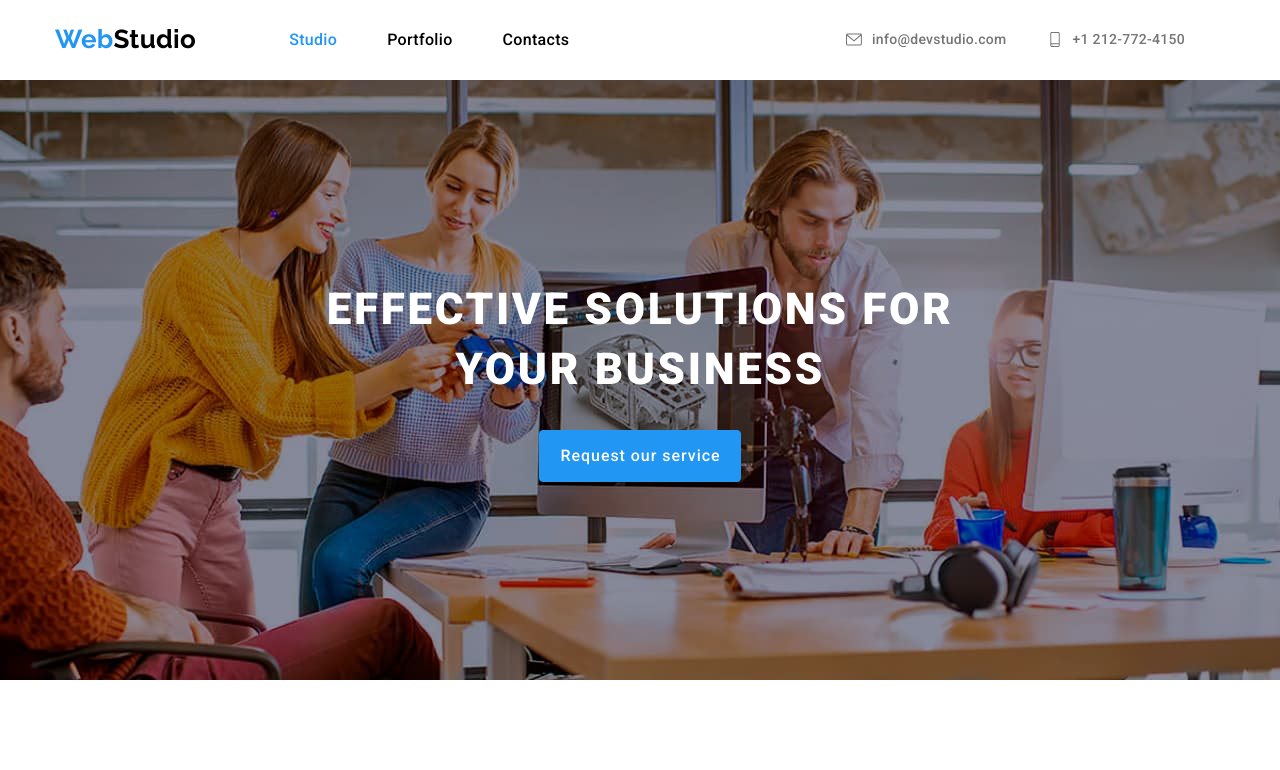
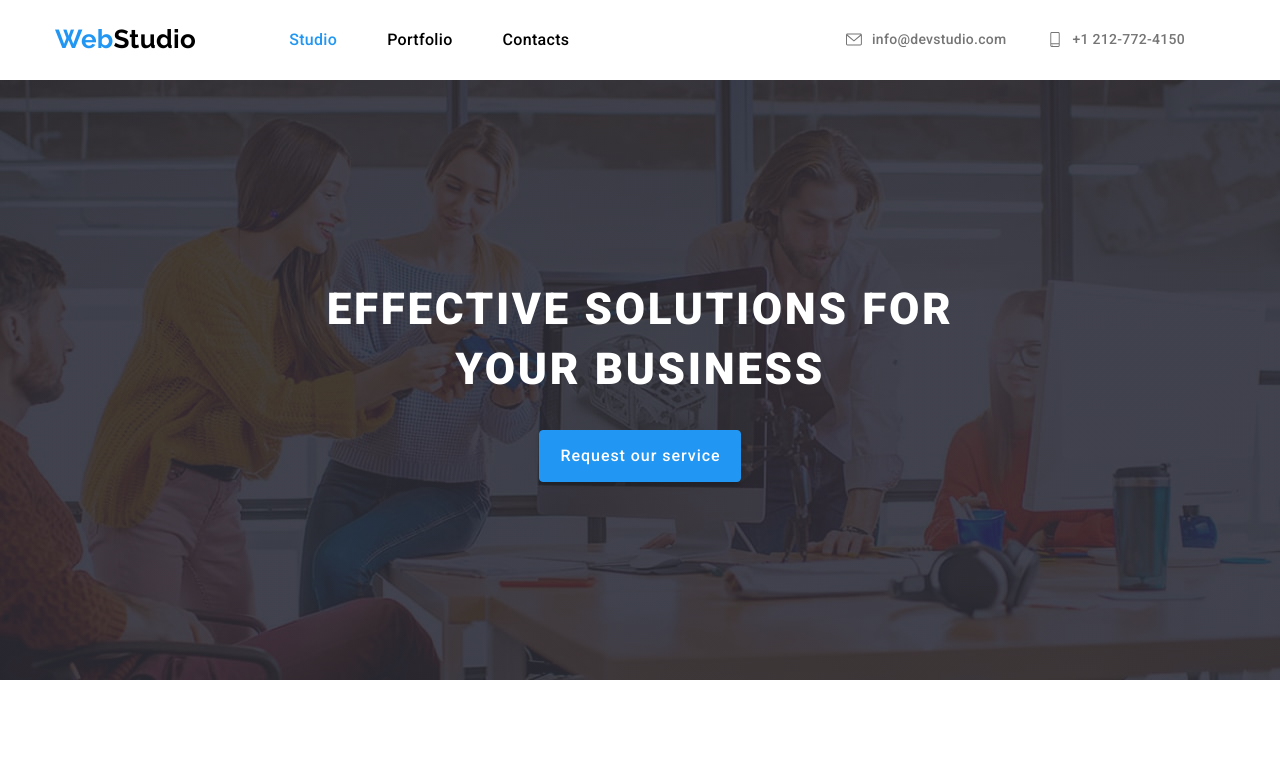
Before and after one commit to Sfydas/goit-markup-hw-04, a plain HTML site: page index.html in a window 1280 px wide. Shown: the top 770 px of the page. Drawn offline with Linux system fonts and the light colour scheme.

Commit message:
gradient update

```diff
--- a/css/styles.css
+++ b/css/styles.css
@@ -245,7 +245,12 @@ body {
 
 /* HERO */
 .hero-section {
-  background: url(../images/background.jpg);
+  background-image: linear-gradient(
+      to right,
+      rgba(47, 48, 58, 0.8),
+      rgba(47, 48, 58, 0.8)
+    ),
+    url(../images/background.jpg);
   color: var(--color-primary-background);
   padding: 200px 0px;
   height: 600px;
```
